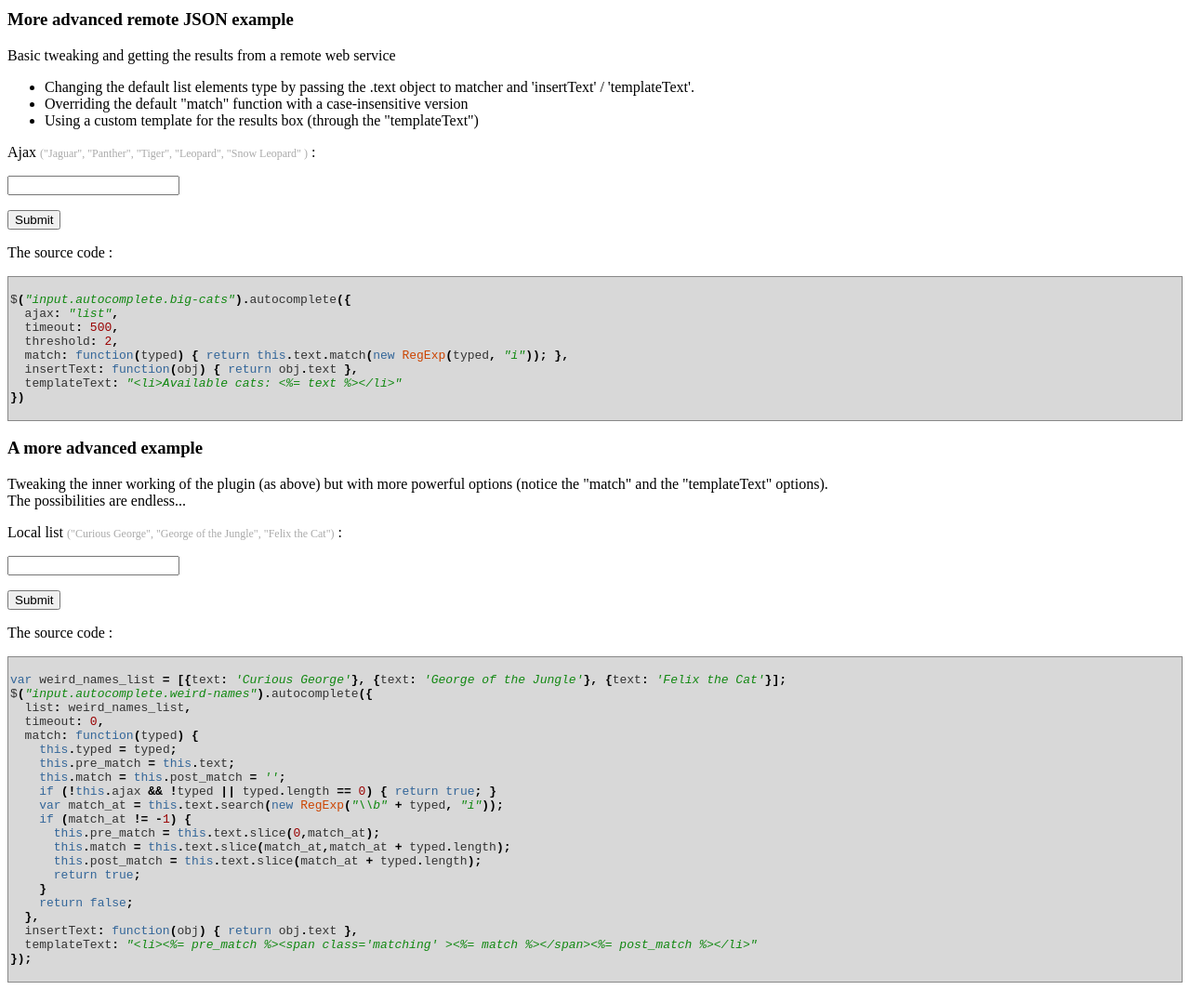
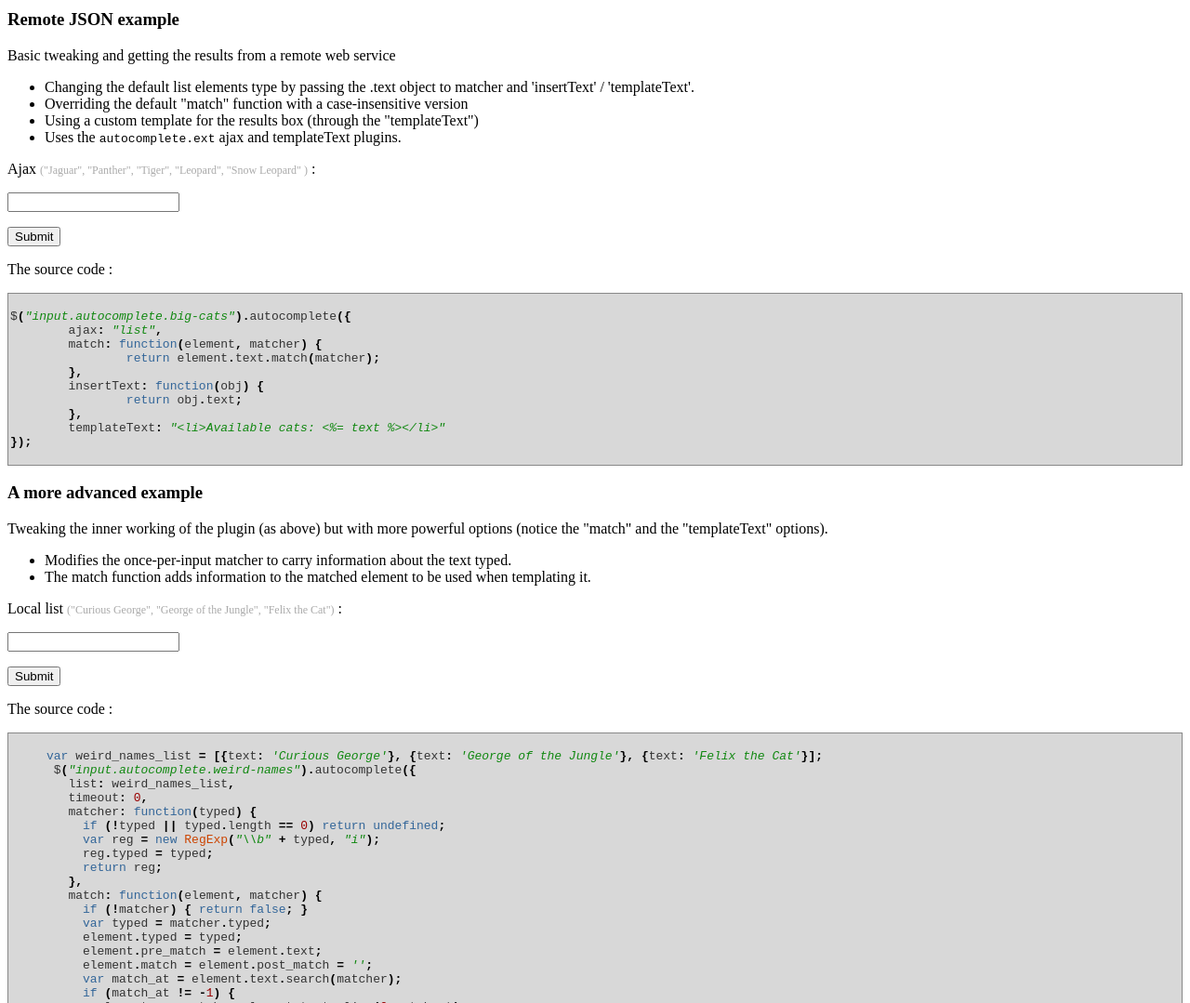
Before and after one commit to reinh/jquery-autocomplete, a plain HTML site: page autocomplete.html in a window 1280 px wide. Shown: the part 480-1559 px from the top of the page at 93% size. Drawn offline with nearby package versions, Linux system fonts and the light colour scheme.

Commit message:
Examples working and updated in the html

```diff
--- a/autocomplete.html
+++ b/autocomplete.html
@@ -40,12 +40,13 @@ $("input.autocomplete.birds").autocomplete({
   list: birds_list
 })
       </code></pre>
-	    <h3>More advanced remote JSON example</h3>
+	    <h3>Remote JSON example</h3>
     <p>Basic tweaking and getting the results from a remote web service</p>
     <ul>
       <li>Changing the default list elements type by passing the .text object to matcher and 'insertText' / 'templateText'.</li>
       <li>Overriding the default "match" function with a case-insensitive version</li>
       <li>Using a custom template for the results box (through the "templateText")</li>
+			<li>Uses the <code>autocomplete.ext</code> ajax and templateText plugins.
     </ul>
     <form onsubmit="alert('Supposed to submit now...'); return false;" action="/">
       <p>
@@ -64,20 +65,25 @@ $("input.autocomplete.birds").autocomplete({
     <pre class="prettyprint"><code>
 $("input.autocomplete.big-cats").autocomplete({
 	ajax: "list",
-  timeout: 500,
-  threshold: 2,
-  match: function(typed) { return this.text.match(new RegExp(typed, "i")); },
-  insertText: function(obj) { return obj.text },
-  templateText: "&lt;li&gt;Available cats: <%= text %>&lt;/li&gt;"
-})
+	match: function(element, matcher) {
+		return element.text.match(matcher);
+	},
+	insertText: function(obj) {
+		return obj.text;
+	},
+	templateText: "&lt;li&gt;Available cats: &lt;%= text %&gt;&lt;/li&gt;"
+});
+
 </code></pre>
 
     <h3>A more advanced example</h3>
     <p>
       Tweaking the inner working of the plugin (as above) but with more powerful options
       (notice the "match" and the "templateText" options).
-      <br/>
-      The possibilities are endless...
+			<ul>
+				<li>Modifies the once-per-input matcher to carry information about the text typed.</li>
+				<li>The match function adds information to the matched element to be used when templating it.</li>
+			</ul>
     </p>
     <form onsubmit="alert('Supposed to submit now...'); return false;" action="/">
       <p>
@@ -98,26 +104,33 @@ var weird_names_list = [{text: 'Curious George'}, {text: 'George of the Jungle'}
       $("input.autocomplete.weird-names").autocomplete({
         list: weird_names_list,
         timeout: 0,
-  match: function(typed) {
-    this.typed = typed;
-    this.pre_match = this.text;
-    this.match = this.post_match = '';
-    if (!this.ajax &amp;&amp; !typed || typed.length == 0) { return true; }
-    var match_at = this.text.search(new RegExp("\\b" + typed, "i"));
+        matcher: function(typed) {
+          if (!typed || typed.length == 0) return undefined;
+          var reg = new RegExp("\\b" + typed, "i");
+          reg.typed = typed;
+          return reg;
+        },
+        match: function(element, matcher) {
+          if (!matcher) { return false; }
+          var typed = matcher.typed;
+          element.typed = typed;
+          element.pre_match = element.text;
+          element.match = element.post_match = '';
+          var match_at = element.text.search(matcher);
           if (match_at != -1) {
-      this.pre_match = this.text.slice(0,match_at);
-      this.match = this.text.slice(match_at,match_at + typed.length);
-      this.post_match = this.text.slice(match_at + typed.length);
+            element.pre_match = element.text.slice(0,match_at);
+            element.match = element.text.slice(match_at,match_at + typed.length);
+            element.post_match = element.text.slice(match_at + typed.length);
             return true;
           }
           return false;
         },
-  insertText: function(obj) { return obj.text },
-  templateText: "&lt;li&gt;<%= pre_match %>&lt;span class='matching' &gt;<%= match %>&lt;/span&gt;<%= post_match %>&lt;/li&gt;"
+        insertText: function(obj) { return obj.text; },
+        templateText: "&lt;li&gt;&lt;%= pre_match %&gt;&lt;span class='matching' &gt;&lt;%= match %&gt;&lt;/span&gt;&lt;%= post_match %&gt;&lt;/li&gt;"
       });
 		</code></pre>
 	<h3>Width of the autocomplete box</h3>
-		<p>Did you find too big bird names? Lets autoadjust the size of the autocomplete box.</p>
+		<p>Did you find too big bird names? Let's the css adjust the size of the autocomplete box.</p>
 		<form onsubmit="alert('Supposed to submit now...'); return false;" action="/">
 	    	<label for="bird-name2">
           Local list
@@ -160,7 +173,7 @@ ul.mybigbirdlist { display:cell }
     <li>http://www.gnu.org/licenses/gpl.html</li>
    </ul>
 
-  <script type="text/javascript" src="http://ajax.googleapis.com/ajax/libs/jquery/1.4/jquery.min.js"></script>
+  <script type="text/javascript" src="jquery-1.4.2.js"></script>
   <script type="text/javascript" src="jquery.templating.js"></script>
   <script type="text/javascript" src="jquery.ui.autocomplete.ext.js"></script>
   <script type="text/javascript" src="jquery.ui.autocomplete.js"></script>
--- a/autocomplete.js
+++ b/autocomplete.js
@@ -27,7 +27,7 @@ jQuery(function($) {
 				wrapper: '<ul class="jq-ui-autocomplete mybigbirdlist"></ul>',
       });
 
-		//
+		// Simple ajax example
 	$("input.autocomplete.big-cats").autocomplete({
  		ajax: "list",
 		match: function(element, matcher) {
@@ -39,6 +39,7 @@ jQuery(function($) {
 		templateText: "<li>Available cats: <%= text %></li>"
 	});
 
+		// Advanced matching example
       var weird_names_list = [{text: 'Curious George'}, {text: 'George of the Jungle'}, {text: 'Felix the Cat'}];
       $("input.autocomplete.weird-names").autocomplete({
         list: weird_names_list,
@@ -67,10 +68,11 @@ jQuery(function($) {
         insertText: function(obj) { return obj.text; },
         templateText: "<li><%= pre_match %><span class='matching' ><%= match %></span><%= post_match %></li>"
       });
-
+	// Console bindings
       $("input.autocomplete")
         .bind("activated.autocomplete", function(e, d) { console.log("activated.autocomplete: "+d); })
         .bind("cancelled.autocomplete", function(e) { console.log("Cancelled"); });
 
-      prettyPrint();
+	// Put colors in the <pre><Code> for the code samples
+	prettyPrint();
 });
```
Lines whose indentation alone changed are shown as unchanged.
